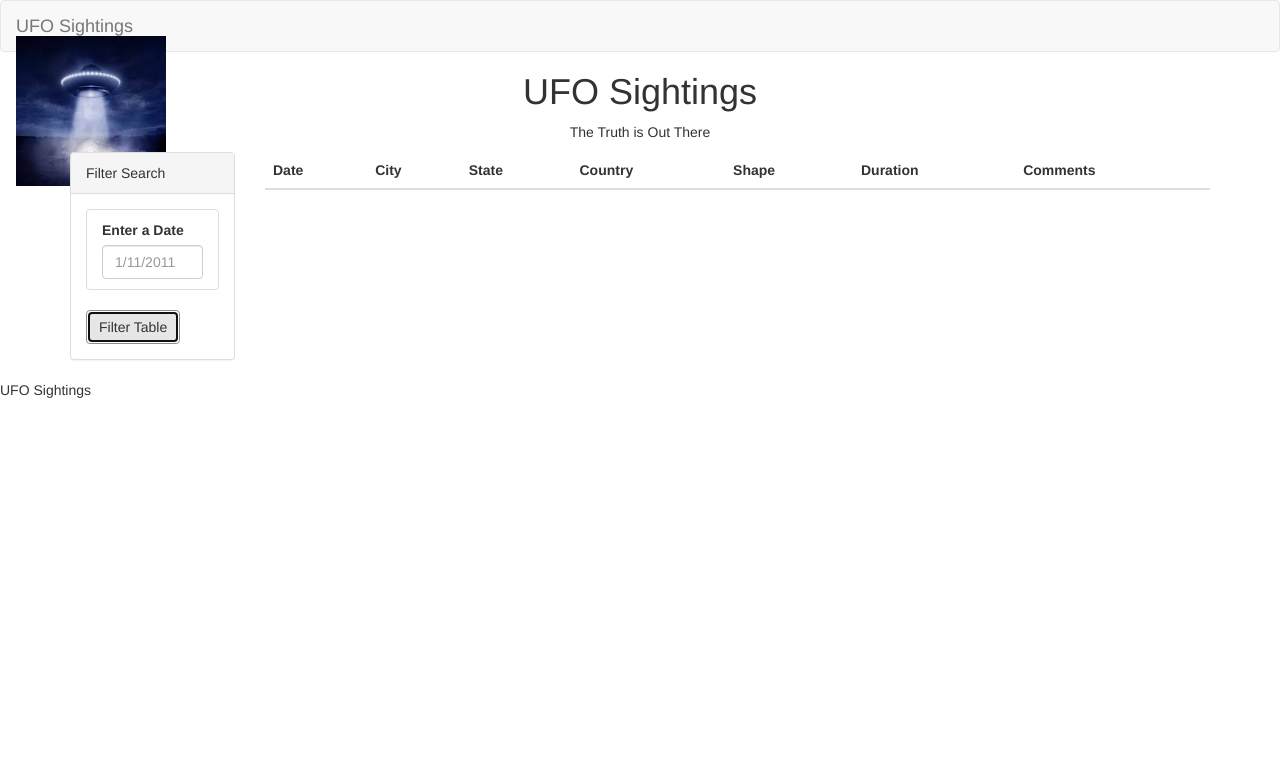
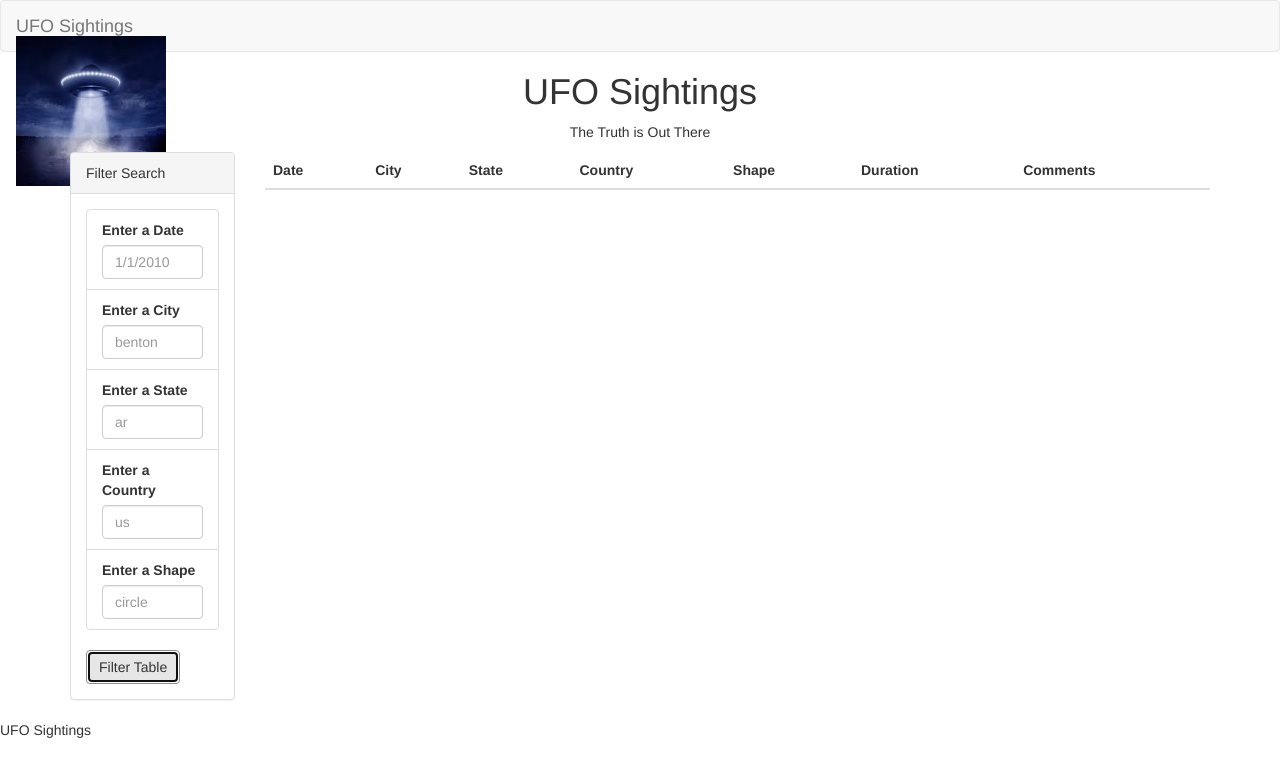
Before and after one commit to KotR9001/javascript-challenge, a plain HTML site: page UFO-Level-1/index.html in a window 1280 px wide. Both pictures are taken after a click on the button "Filter Table". Drawn offline with nearby package versions, Linux system fonts and the light colour scheme.

Commit message:
Make changes to files.

```diff
--- a/UFO-Level-1/index.html
+++ b/UFO-Level-1/index.html
@@ -46,7 +46,23 @@
                     <ul class="list-group" id="filters">
                       <li class="filter list-group-item">
                         <label for="date">Enter a Date</label>
-                        <input class="form-control" id="datetime" type="text" placeholder="1/11/2011">
+                        <input class="form-control" id="datetime" type="text" placeholder="1/1/2010">
+                      </li>
+                      <li class="filter list-group-item">
+                        <label for="city">Enter a City</label>
+                        <input class="form-control" id="city" type="text" placeholder="benton">
+                      </li>
+                      <li class="filter list-group-item">
+                        <label for="state">Enter a State</label>
+                        <input class="form-control" id="state" type="text" placeholder="ar">
+                      </li>
+                      <li class="filter list-group-item">
+                        <label for="country">Enter a Country</label>
+                        <input class="form-control" id="country" type="text" placeholder="us">
+                      </li>
+                      <li class="filter list-group-item">
+                        <label for="shape">Enter a Shape</label>
+                        <input class="form-control" id="shape" type="text" placeholder="circle">
                       </li>
                     </ul>
                   </div>
--- a/UFO-Level-1/static/js/app.js
+++ b/UFO-Level-1/static/js/app.js
@@ -23,7 +23,7 @@ data.forEach(function(ufo_sightings) {
 
 
 
-//Filter through the Data Based on the Date
+//Filter through the Data Based on the Date, City, State, Country, & UFO Shape
 
 //Assign data.js Data to Variable
 var dt = data;
@@ -44,21 +44,72 @@ function runEnter() {
     //Prevent Refresh on Button Click and Form Submit
     d3.event.preventDefault();
 
-    //Assign the User Input to a Variable
-    var dt_value = d3.select('#datetime').property('value');
+    //Assign the User Inputs to their Respective Variables
+    var date_value = d3.select('#datetime').property('value');
+    var city_value = d3.select('#city').property('value');
+    var state_value = d3.select('#state').property('value');
+    var country_value = d3.select('#country').property('value');
+    var shape_value = d3.select('#shape').property('value');
 
-    //Print the Input Value to the Console
-    console.log(dt_value);
 
-    //Apply the Filter
-    var dt_filter = dt.filter(dt1 => dt1.datetime === dt_value);
+    //Print the Input Values to the Console
+    console.log(date_value);
+    console.log(city_value);
+    console.log(state_value);
+    console.log(country_value);
+    console.log(shape_value);
+
+    //Apply the Filters
+
+    // Apply the Datetime Filter
+    if (date_value === undefined) {
+        var date_filter = dt;
+    }
+    else {
+        var date_filter = dt.filter(dt1=>dt1.datetime === date_value);
+    }
+
+    // Apply the City Filter
+    if (city_value === "") {
+        var city_filter = date_filter;
+    }
+    else {
+        var city_filter = date_filter.filter(dt2=>dt2.city === city_value);
+    }
+
+    // Apply the State Filter
+    if (state_value === "") {
+        var state_filter = city_filter;
+    }
+    else {
+        var state_filter = city_filter.filter(dt3=>dt3.state === state_value);
+    }
+
+    // Apply the Country Filter
+    if (country_value === "") {
+        var country_filter = state_filter;
+    }
+    else {
+        var country_filter = state_filter.filter(dt4=>dt4.country === country_value);
+    }
+
+    // Apply the UFO Shape Filter
+    if (shape_value === "") {
+        var shape_filter = country_filter;
+    }
+    else {
+        var shape_filter = country_filter.filter(dt5=>dt5.shape === shape_value);
+    }
 
     //Print the Filtered Values to the Console
-    console.log(dt_filter);
+    console.log(`The data is: ${date_filter}`);
+    console.log(shape_filter);
+
+
 
     //Replace the Values in the Table with the Filtered Values
     //Append the New Values
-    dt_filter.forEach(function(ufo_sightings) {
+    shape_filter.forEach(function(ufo_sightings) {
         //Append Rows
         var row1 = tbody.append('tr');
         //Pull the Key-Value Pairs from Each Field in Each Row in the dt_filter
```
